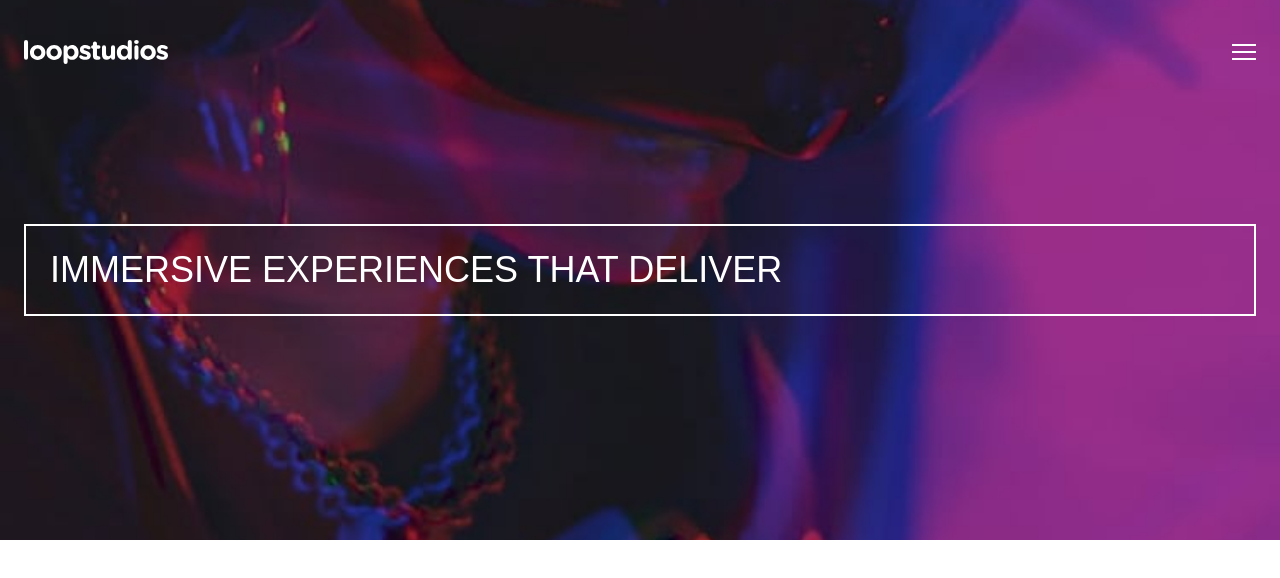
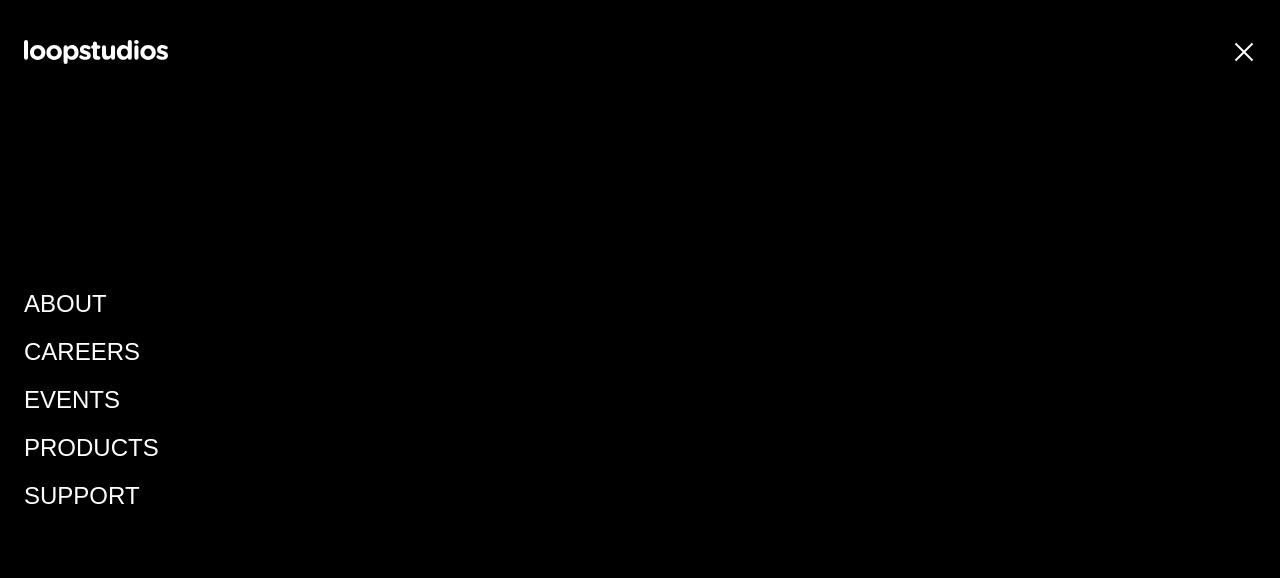
Before and after one commit to ahmadshiddiq/fem-loop-studios, a React (Create React App) app: page / in a window 1280 px wide. Shown: the top 578 px of the page. Built offline with nearby package versions, Linux system fonts and the light colour scheme.

Commit message:
feat: add interactive to header button

```diff
--- a/src/App.js
+++ b/src/App.js
@@ -1,3 +1,5 @@
+import { useState } from "react";
+
 import logo from "./images/logo.svg";
 import hamburger from "./images/icon-hamburger.svg";
 import close from "./images/icon-close.svg";
@@ -26,17 +28,27 @@ const pages = [
 ];
 
 function App() {
+  const [toggle, setToggle] = useState(false);
+
+  const handleToggle = () => {
+    setToggle(!toggle);
+  };
+
   return (
     <>
       <header className="bg-center bg-cover">
         <div className="px-6 pt-10 pb-56">
-          <div className="flex items-center justify-between">
+          <div className="relative flex items-center justify-between z-10">
             <div className="h-6">
               <img src={logo} alt="Loopstudios" className="h-full" />
             </div>
+
             <div className="h-6 w-6 flex items-center justify-center">
-              <img src={hamburger} alt="Hamburger" />
+              <button className="focus:outline-none" onClick={handleToggle}>
+                <img src={`${toggle ? hamburger : close}`} alt="Hamburger" />
+              </button>
             </div>
+
             <div className="hidden space-x-5">
               {pages.map((page, index) => (
                 <a key={index} href={page.link}>
@@ -45,6 +57,28 @@ function App() {
               ))}
             </div>
           </div>
+
+          {/* set to hidden for sec */}
+          <div
+            className={`${
+              toggle ? "hidden" : "block"
+            } absolute bg-black top-0 bottom-0 left-0 right-0`}
+          >
+            <div className="flex items-center h-full">
+              <div className="flex flex-col space-y-4 px-6">
+                {pages.map((page, index) => (
+                  <a
+                    key={index}
+                    href={page.link}
+                    className="josefin text-2xl text-white"
+                  >
+                    {page.title}
+                  </a>
+                ))}
+              </div>
+            </div>
+          </div>
+
           <div className="mt-40 p-6 border-2 border-white">
             <h1 className="josefin text-4xl text-white">
               Immersive experiences that deliver
@@ -57,8 +91,3 @@ function App() {
 }
 
 export default App;
-
-// Cara looping data dengan map
-// {pages.map((page) => (
-//   <p>{page.title}</p>
-// ))}
```
